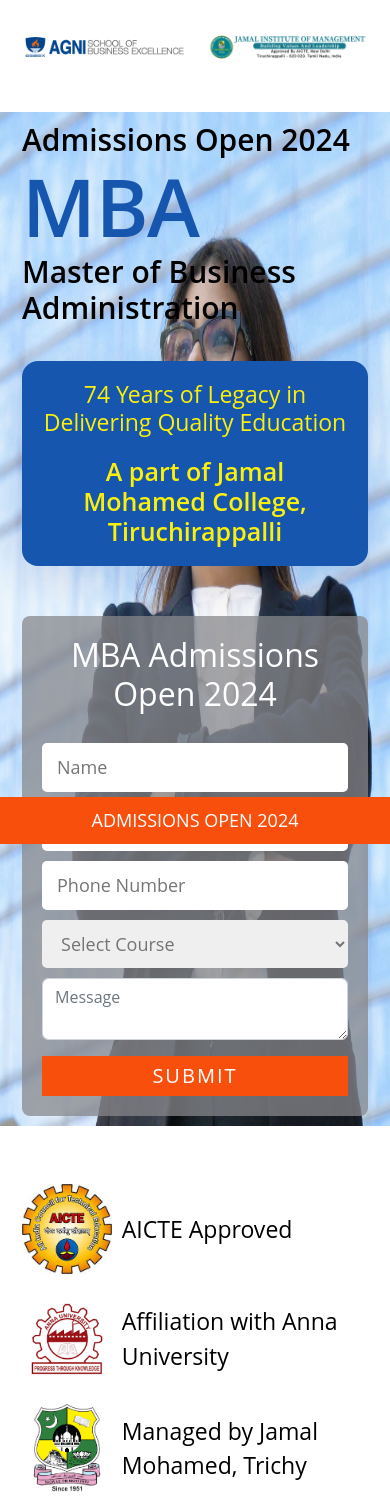
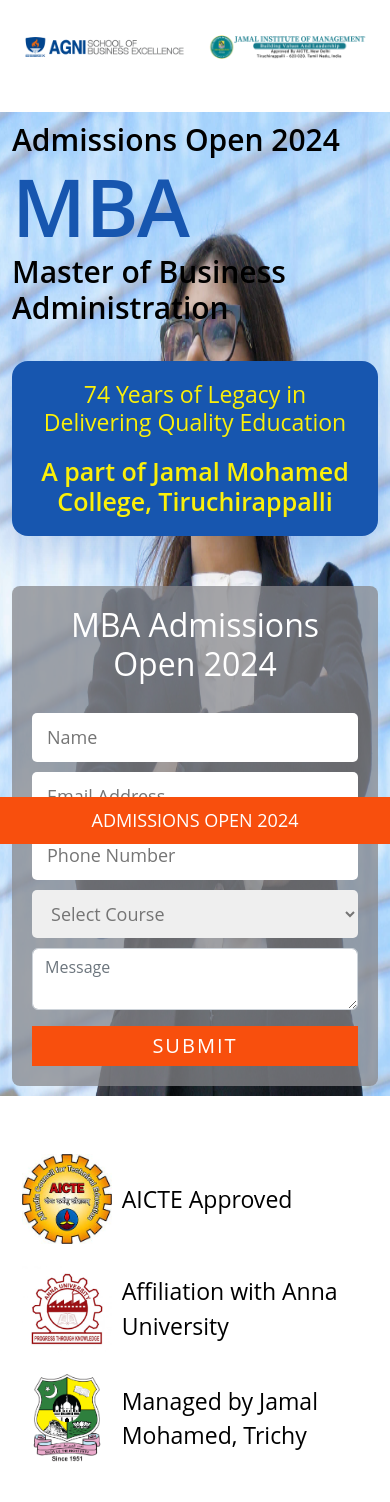
Before and after one commit to bharath20011812/agnimba, a PHP site: page / in a window 390 px wide. Shown: the top 1502 px of the page. Run offline with PHP 8.4, Linux system fonts and the light colour scheme.

Commit message:
Update style.css

```diff
--- a/css/style.css
+++ b/css/style.css
@@ -351,7 +351,6 @@
     width: 100%;
     text-align: center;
     margin: 30px 0;
-    border: 1px solid #7f7f839c;
 }
 .speciali-main .mba-courses:hover{
     box-shadow: 0px 15px 39px 0px rgba(8, 18, 109, 0.1) !important;
@@ -493,6 +492,7 @@
     background-color: #01BAFD;
     color: #fff;
 }
+section.footer-sec
 .footer-main.row {
     align-items: center;
 }
@@ -763,7 +763,7 @@
         justify-content: center;
         align-items: center;
         width: 100%;
-        padding: 10px;
+        padding: 10px 0;
     }
     .banner-left.col-lg-8 {
         width: 100%;
```
